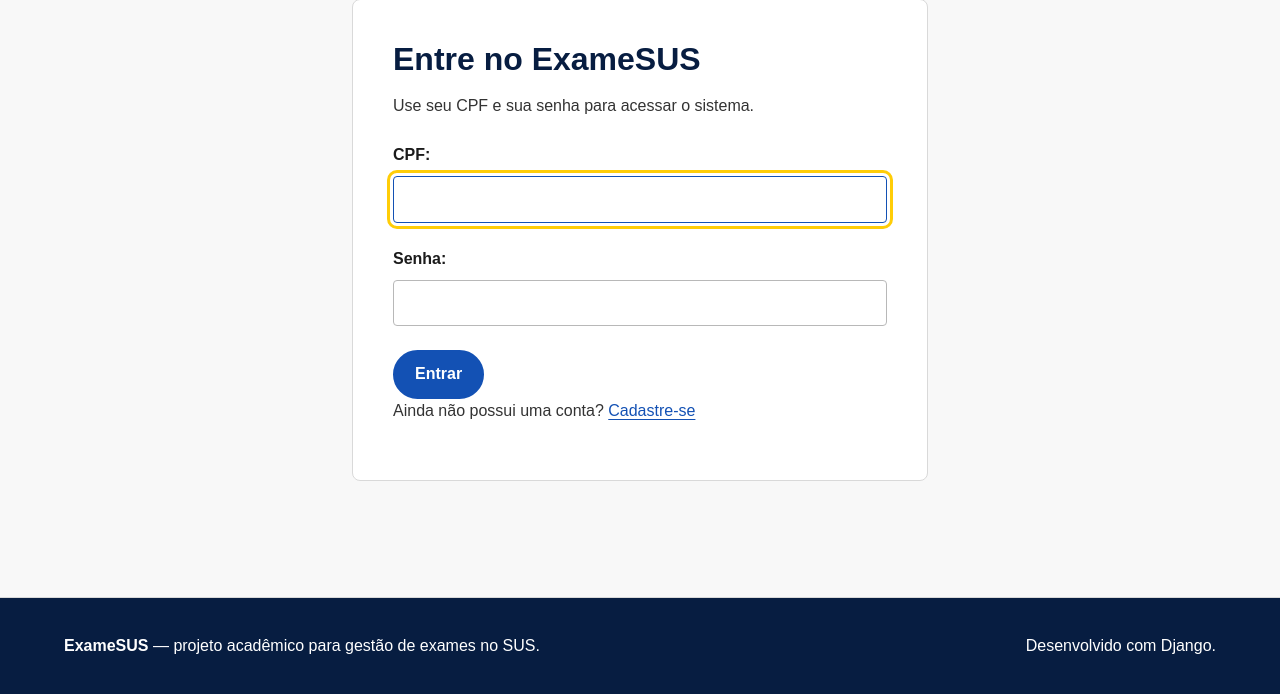
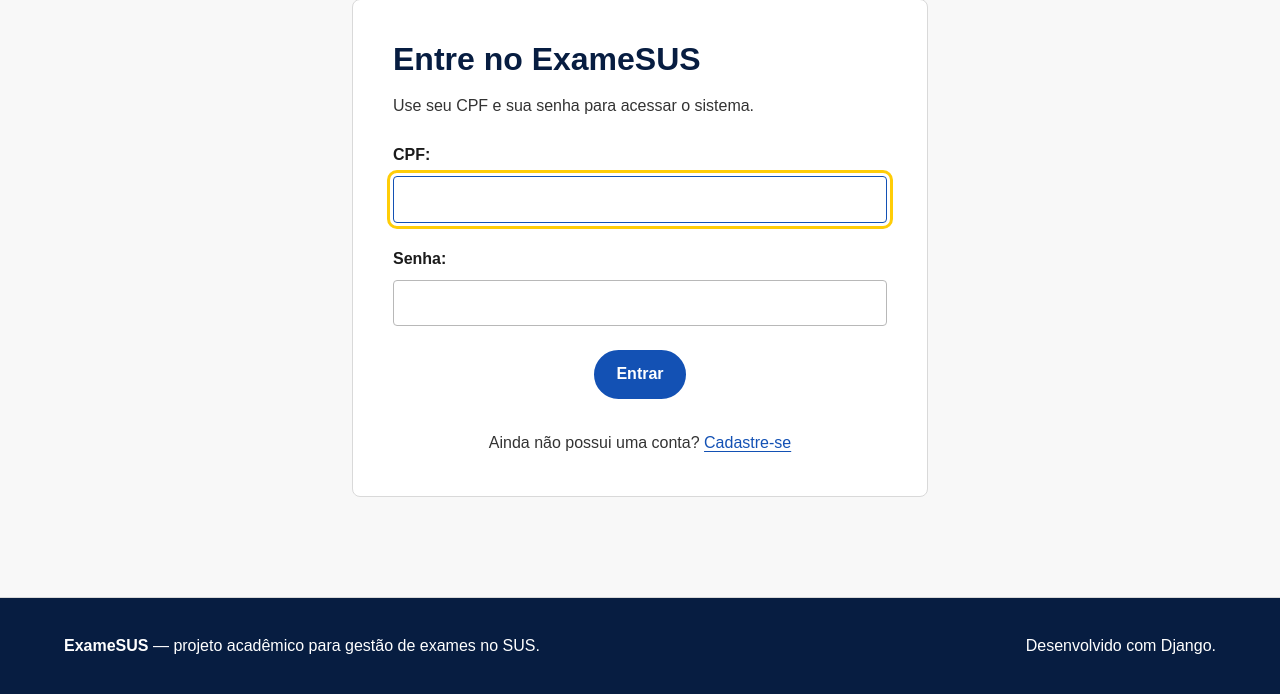
Before and after one commit to felipecartaxo/rad-exames_sus, a Django app: page /conta/entrar/ in a window 1280 px wide. Shown: the part 106-800 px from the top of the page. Run offline with Django 5.2, Linux system fonts and the light colour scheme.

Commit message:
adjust: ajustes na tela de login

```diff
--- a/static/css/components.css
+++ b/static/css/components.css
@@ -65,6 +65,15 @@ button[type="submit"]:hover {
 
 .auth-card {
   margin-inline: auto;
+}
+
+.login-actions {
+  justify-content: center;
+}
+
+.login-signup {
+  margin: var(--space-5) 0 0;
+  text-align: center;
 }
 
 .form-field {
--- a/templates/base.html
+++ b/templates/base.html
@@ -10,7 +10,7 @@
     <link rel="stylesheet" href="{% static 'css/tokens.css' %}">
     <link rel="stylesheet" href="{% static 'css/base.css' %}">
     <link rel="stylesheet" href="{% static 'css/layout.css' %}">
-    <link rel="stylesheet" href="{% static 'css/components.css' %}?v=20260702-9">
+    <link rel="stylesheet" href="{% static 'css/components.css' %}?v=20260702-10">
     {% block extra_css %}{% endblock %}
   </head>
   <body>
--- a/usuarios/templates/usuarios/login.html
+++ b/usuarios/templates/usuarios/login.html
@@ -27,12 +27,12 @@
         </div>
       {% endfor %}
 
-      <div class="form-actions">
+      <div class="form-actions login-actions">
         <button type="submit">{% trans "Entrar" %}</button>
       </div>
     </form>
 
-    <p>
+    <p class="login-signup">
       {% trans "Ainda não possui uma conta?" %}
       <a href="{% url 'usuarios:cadastro' %}">{% trans "Cadastre-se" %}</a>
     </p>
```
Also changed, not shown: usuarios/tests/test_autenticacao.py (+8 -2 lines).
